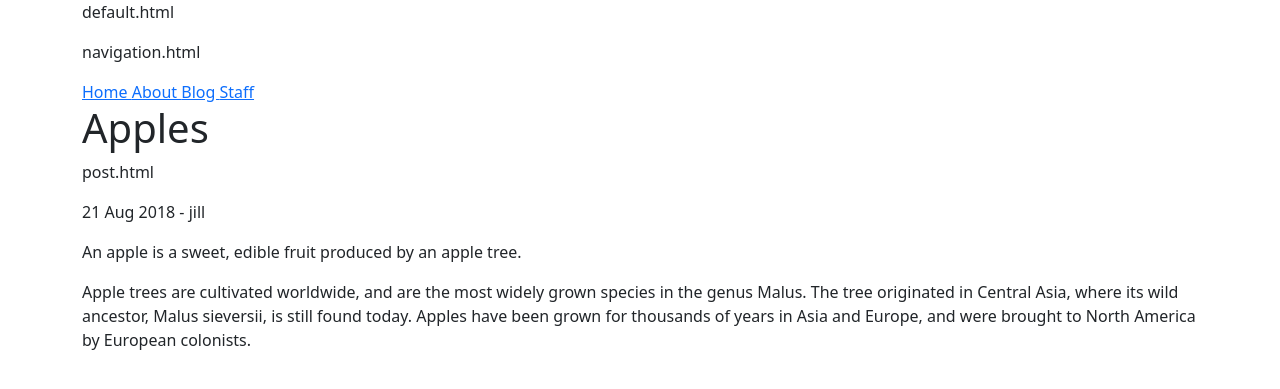
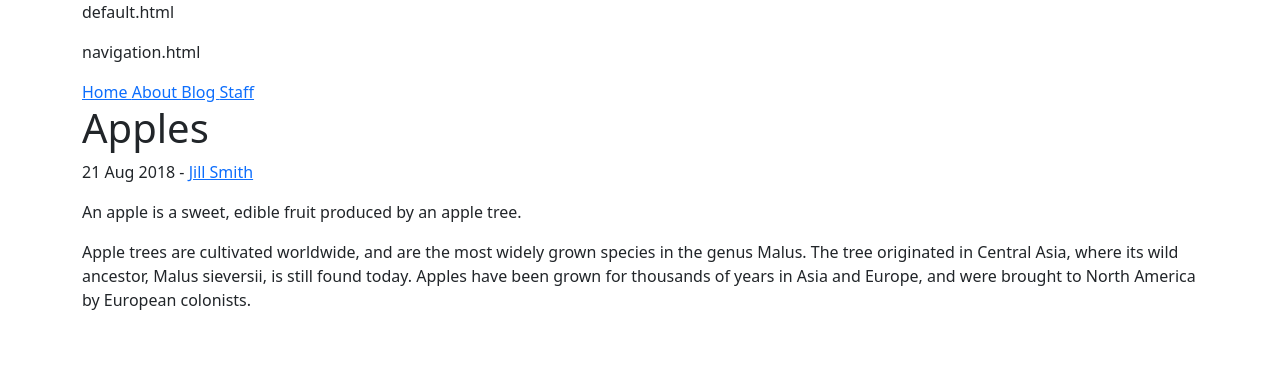
Before and after one commit to awelvor/page4, a Jekyll site: the page built from _posts/2018-08-21-apples.md, in a window 1280 px wide. Shown: the top 389 px of the page. Built offline with Jekyll 4.4.1, drawn with Linux system fonts in a browser that asks for light colours.

Commit message:
Enhance post layout with author and date details
Add author link and date to post layout

```diff
--- a/_layouts/post.html
+++ b/_layouts/post.html
@@ -2,7 +2,13 @@
 layout: default
 ---
 <h1>{{ page.title }}</h1>
-<p>post.html</p>
-<p>{{ page.date | date_to_string }} - {{ page.author }}</p>
+
+<p>
+  {{ page.date | date_to_string }}
+  {% assign author = site.authors | where: 'short_name', page.author | first %}
+  {% if author %}
+    - <a href="{{ author.url }}">{{ author.name }}</a>
+  {% endif %}
+</p>
 
 {{ content }}
```
